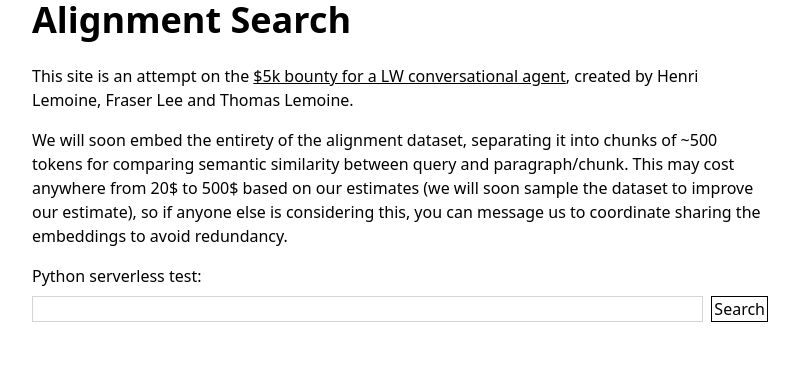
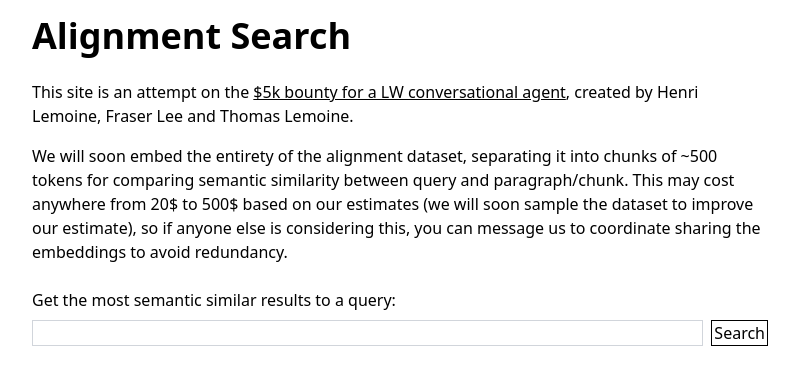
Before and after one commit to StampyAI/stampy-chat, a Next.js app in the folder web/: page / in a window 1280 px wide. Shown: the top 384 px of the page, without its empty margins (240-1039 px from the left). Built offline with nearby package versions, Linux system fonts and the light colour scheme.

Commit message:
clean up index.tsx

```diff
--- a/web/src/pages/index.tsx
+++ b/web/src/pages/index.tsx
@@ -26,25 +26,23 @@ const Home: NextPage = () => {
                     so if anyone else is considering this, you can message us to
                     coordinate sharing the embeddings to avoid redundancy.
                 </p>
-                <p>Python serverless test:</p>
+
+                <p className="mt-4">Get the most semantic similar results to a query:</p>
                 <SearchBox />
             </main>
         </>
     );
 };
 
-// round trip test. If this works, our heavier usecase probably will (famous last words)
+// Round trip test. If this works, our heavier usecase probably will (famous last words)
 // The one real difference is we'll want to send back a series of results as we get
 // them back from OpenAI - I think we can just do this with a websocket, which
-// shouldn't be too different.
-
-// a search-box the person can type in, where they then can hit enter to search.
-// The query gets sent to api/search, and a list of links is returned, which are
-// then displayed below.
+// shouldn't be too much harder.
 
 const SearchBox: React.FC = () => {
-    const [query, setQuery] = useState("");
-    const [results, setResults] = useState<{title: string, url: string}[]>([]);
+
+    const [query,   setQuery]   = useState("");
+    const [results, setResults] = useState<{title: string,  url: string}[]>([]);
     const [loading, setLoading] = useState(false);
 
     const embeddings = async (query: String) => {
@@ -71,7 +69,7 @@ const SearchBox: React.FC = () => {
 
     return (
         <>
-            <form className="flex" onSubmit={async (e) => {
+            <form className="flex mb-2" onSubmit={async (e) => { // store in a form so that <enter> submits
                 e.preventDefault();
                 setResults(await embeddings(query));
             }}>
@@ -86,10 +84,11 @@ const SearchBox: React.FC = () => {
                     {loading ? "Loading..." : "Search"}
                 </button>
             </form>
-            {loading ? <p>loading...</p> : (
+
+            {loading ? <p>loading...</p> : ( // display results in list
                 <ul>
                     {results.map((result) => (
-                        <li key={result.url}>
+                        <li key={result.url} className="my-1">
                             <a href={result.url}>{result.title}</a>
                         </li>
                     ))}
--- a/web/src/styles/globals.css
+++ b/web/src/styles/globals.css
@@ -3,7 +3,7 @@
 @tailwind utilities;
 
 h1 {
-  @apply text-4xl font-bold mb-4;
+  @apply text-4xl font-bold my-4;
 }
 
 main {
```
